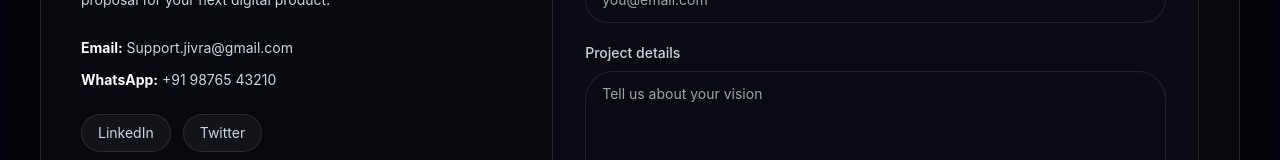
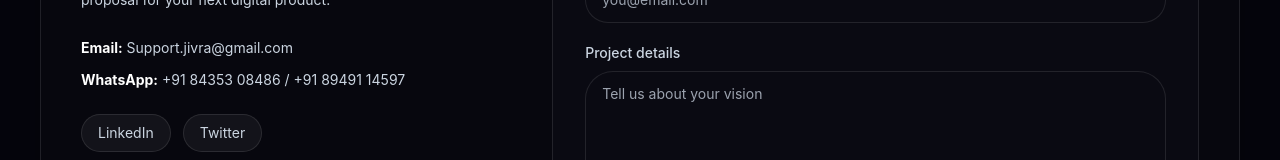
Before and after one commit to jivra-sys/Jivra, a Next.js app: page / in a window 1280 px wide. Shown: the part 4102-4262 px from the top of the page. Built offline with nearby package versions, Linux system fonts and the light colour scheme.

Commit message:
Update contact number

```diff
--- a/app/page.tsx
+++ b/app/page.tsx
@@ -363,7 +363,7 @@ export default function Home() {
               <p className="text-sm leading-7 text-slate-300">Share your vision, ask about AI strategy, or request a tailored proposal for your next digital product.</p>
               <div className="space-y-2 sm:space-y-3 text-sm text-slate-300">
                 <p><strong className="text-white">Email:</strong> Support.jivra@gmail.com</p>
-                <p><strong className="text-white">WhatsApp:</strong> +91 98765 43210</p>
+                <p><strong className="text-white">WhatsApp:</strong> +91 84353 08486 / +91 89491 14597</p>
               </div>
               <div className="flex flex-wrap gap-2 sm:gap-3 text-sm text-slate-300">
                 <a href="https://linkedin.com/company/jivra" target="_blank" rel="noopener noreferrer" className="rounded-full border border-white/10 bg-white/5 px-4 py-2 transition hover:bg-white/10">LinkedIn</a>
```
